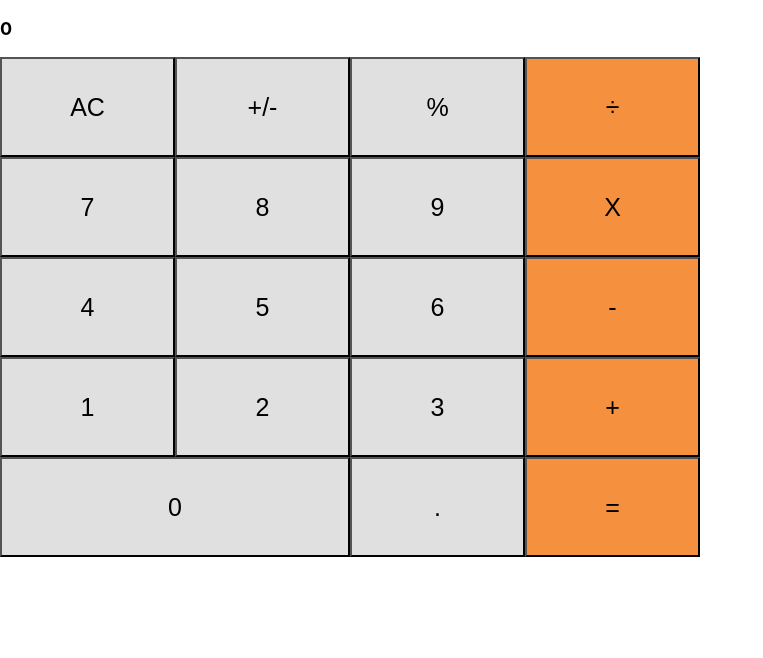
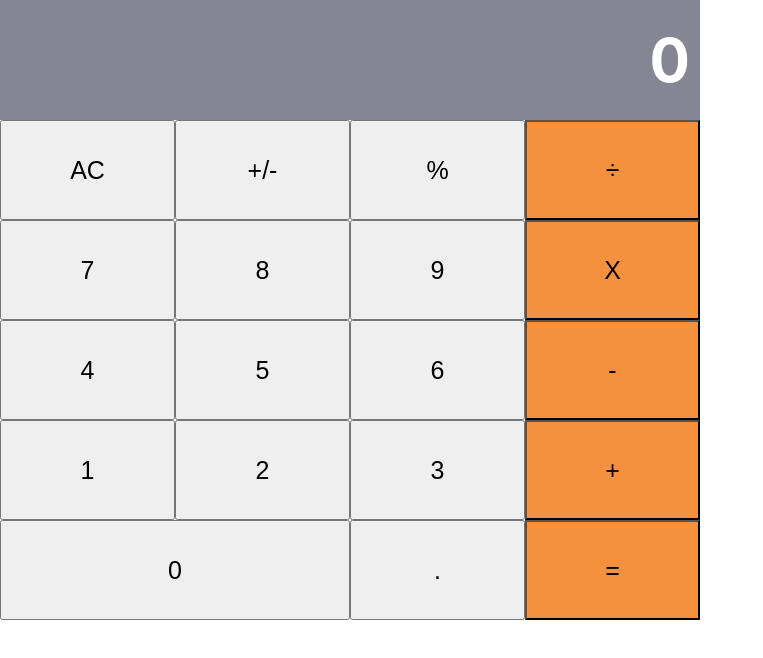
Before and after one commit to MarilenaRoque/magicians-calculator, a React (Create React App) app: page / in a window 1280 px wide. Shown: the top 658 px of the page, without its empty margins (0-763 px from the left). Built offline with nearby package versions, Linux system fonts and the light colour scheme.

Commit message:
Passing color as a prop and defining default

```diff
--- a/src/components/Button.js
+++ b/src/components/Button.js
@@ -2,17 +2,13 @@ import React from 'react';
 import PropTypes from 'prop-types';
 
 function Button(props) {
-  const { name, clickHandler } = props;
-
-  const orangeButtons = ['÷', 'X', '-', '+', '='];
-
-  const buttonColor = name => (orangeButtons.includes(name) ? '#F5913E' : '#E0E0E0');
+  const { name, clickHandler, color } = props;
 
   const buttonStyle = {
     height: '100px',
-    backgroundColor: buttonColor(name),
     width: name !== '0' ? '25%' : '50%',
     fontSize: '25px',
+    backgroundColor: color,
   };
 
   return (
@@ -25,9 +21,11 @@ function Button(props) {
 Button.propTypes = {
   name: PropTypes.string,
   clickHandler: PropTypes.func.isRequired,
+  color: PropTypes.string,
 };
 
 Button.defaultProps = {
   name: '',
+  color: '#E0E0E0',
 };
 export default Button;
--- a/src/components/ButtonPanel.js
+++ b/src/components/ButtonPanel.js
@@ -11,6 +11,7 @@ function ButtonPanel(props) {
     ['1', '2', '3', '+'],
     ['0', '.', '='],
   ];
+  const orangeButtons = ['÷', 'X', '-', '+', '='];
   let countButton = 0;
   let countGroup = 0;
   return (
@@ -23,7 +24,7 @@ function ButtonPanel(props) {
                   {group.map(name => {
                     countButton += 1;
                     return (
-                      <Button key={countButton} name={name} clickHandler={clickHandler} />
+                      <Button key={countButton} name={name} clickHandler={clickHandler} color={orangeButtons.includes(name) ? '#F5913E' : null }/>
                     );
                   })}
                 </div>
--- a/src/components/Display.js
+++ b/src/components/Display.js
@@ -2,10 +2,27 @@ import React from 'react';
 import PropTypes from 'prop-types';
 
 function Display(props) {
+  const styleDisplay = {
+    height: '100px',
+    backgroundColor: '#858693',
+    color: 'white',
+    padding: '10px',
+    display: 'flex',
+    flexDirection: 'column',
+    justifyContent: 'space-around',
+  };
+
+  const h1Style = {
+    fontSize: '60px',
+    margin: '0px',
+    fontWeight: 'bold',
+    textAlign: 'right',
+  };
+
   const { next } = props;
   return (
-    <div>
-      <h3>{next}</h3>
+    <div style={styleDisplay}>
+      <h3 style={h1Style}>{next}</h3>
     </div>
   );
 }
```
